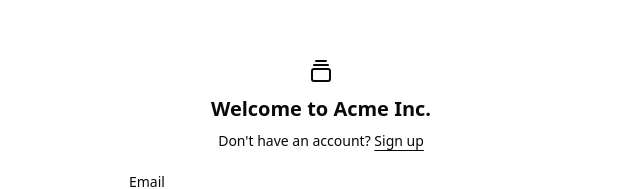
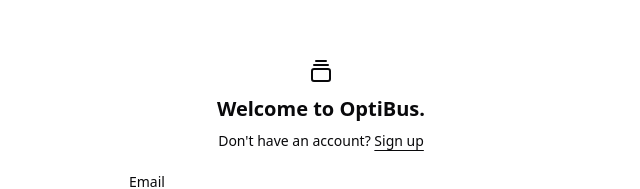
Before and after one commit to Yajush-afk/RouteMinds, a React (Vite) app in the folder frontend/: page /login in a window 1280 px wide. Shown: the part 144-333 px from the top of the page, without its empty margins (319-959 px from the left). Built offline with nearby package versions, Linux system fonts and the light colour scheme.

Commit message:
update login-form

```diff
--- a/frontend/src/components/login-form.tsx
+++ b/frontend/src/components/login-form.tsx
@@ -1,9 +1,9 @@
-import { GalleryVerticalEnd } from "lucide-react"
+import { GalleryVerticalEnd } from "lucide-react";
 
-import { cn } from "@/lib/utils"
-import { Button } from "@/components/ui/button"
-import { Input } from "@/components/ui/input"
-import { Label } from "@/components/ui/label"
+import { cn } from "@/lib/utils";
+import { Button } from "@/components/ui/button";
+import { Input } from "@/components/ui/input";
+import { Label } from "@/components/ui/label";
 
 export function LoginForm({
   className,
@@ -23,7 +23,7 @@
               </div>
               <span className="sr-only">Acme Inc.</span>
             </a>
-            <h1 className="text-xl font-bold">Welcome to Acme Inc.</h1>
+            <h1 className="text-xl font-bold">Welcome to OptiBus.</h1>
             <div className="text-center text-sm">
               Don&apos;t have an account?{" "}
               <a href="#" className="underline underline-offset-4">
@@ -77,5 +77,5 @@
         and <a href="#">Privacy Policy</a>.
       </div>
     </div>
-  )
+  );
 }
```
